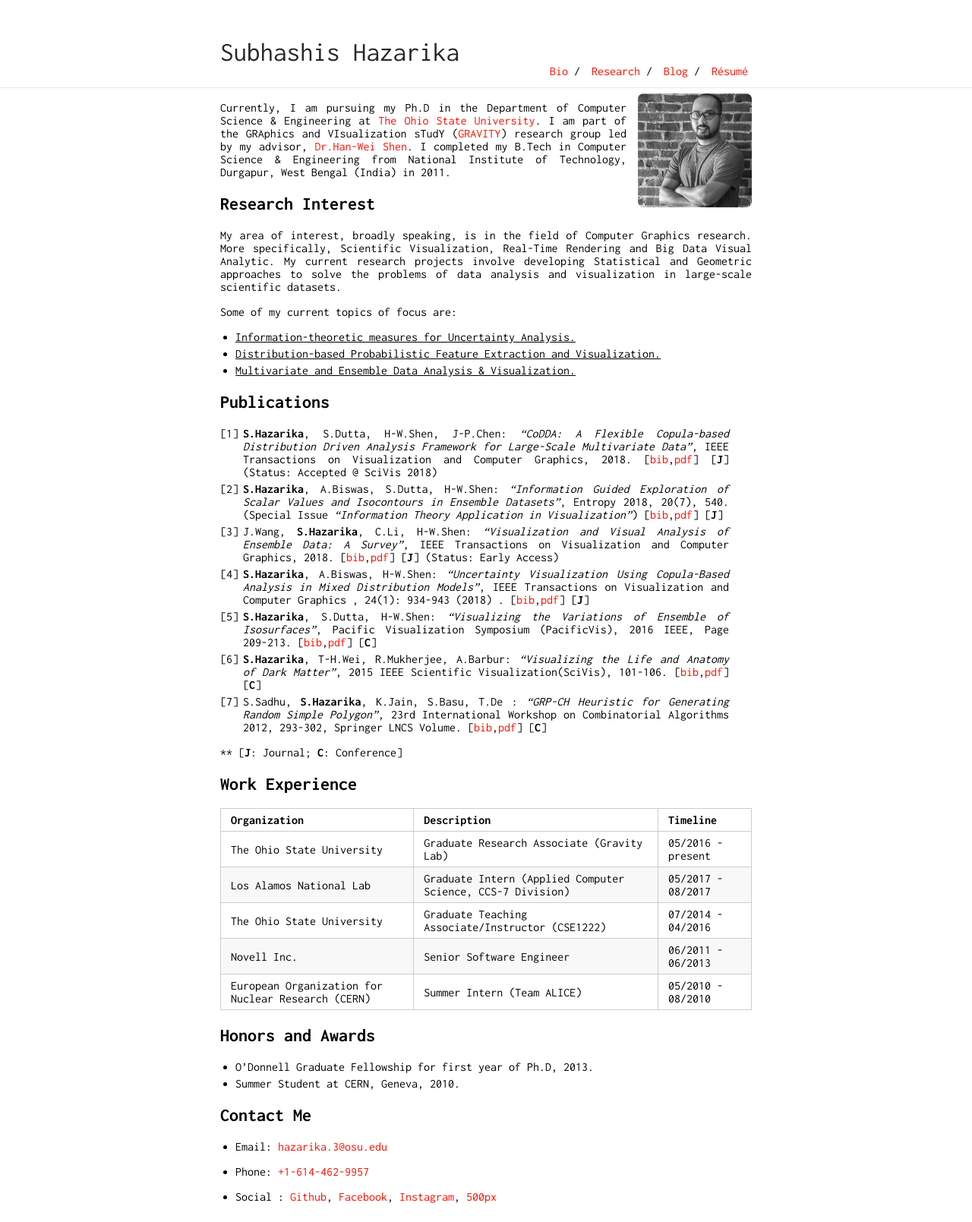
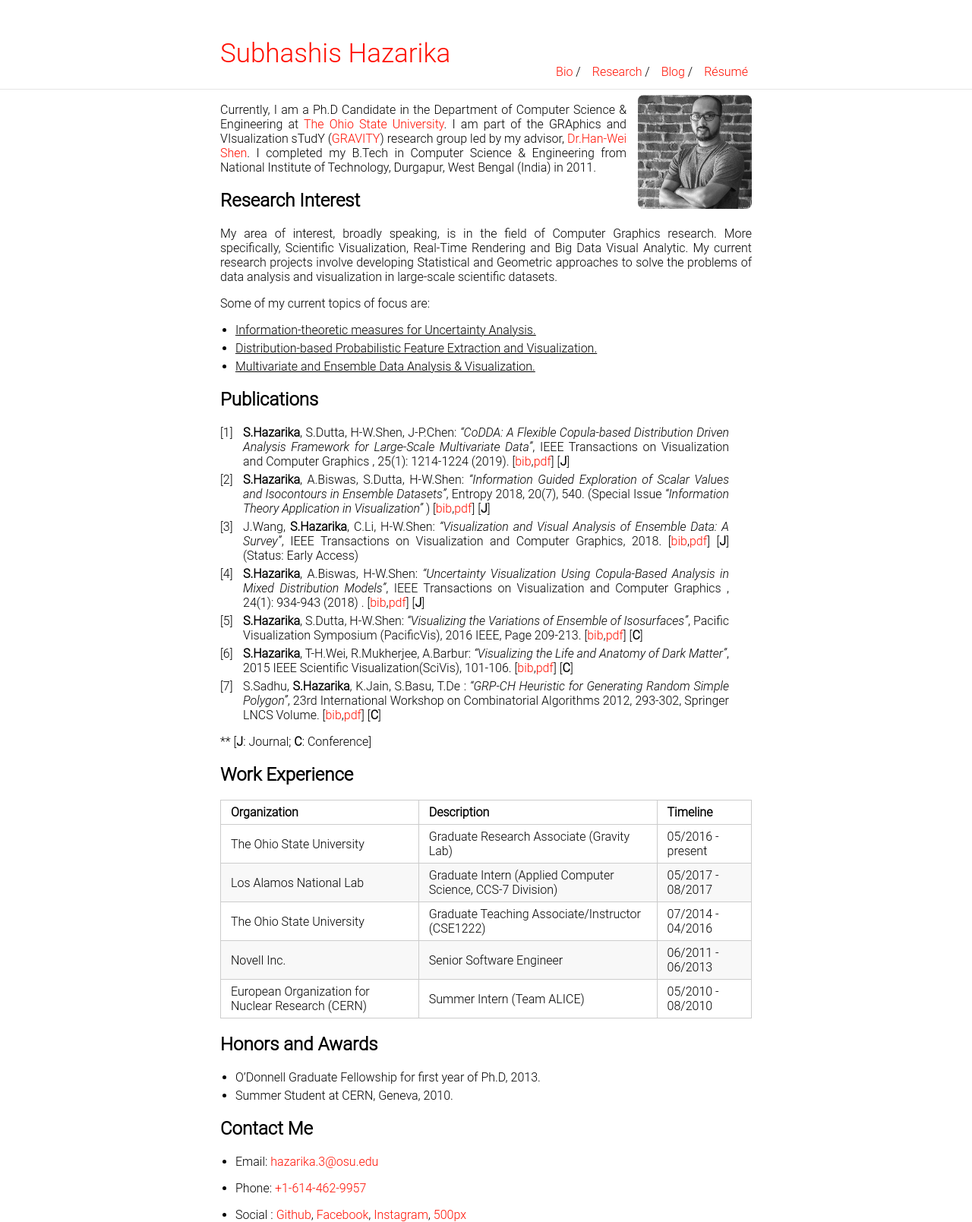
Before and after one commit to subhashis-parc/subhashis.github.io, a Jekyll site: the page built from index.md, in a window 1280 px wide. Shown: the whole page at 76% size. Built offline with Jekyll 4.4.1, drawn with Linux system fonts in a browser that asks for light colours; before the commit the page ends 1584 px from its top, so only the background shows below that.

Commit message:
new font

```diff
--- a/_sass/_style.scss
+++ b/_sass/_style.scss
@@ -11,7 +11,8 @@ html {
 }
 body {
     margin: 0;
-    font-family: "Inconsolata";
+    font-family: "Roboto Light";
+    color : #000000;
     height: 100%;
     text-align: justify;
 }
@@ -35,7 +36,6 @@ hr {
 
 #author-name {
     font-size: 35px;
-    color: #272727;
     display: inline-block;
 }
 .navbar {
--- a/index.md
+++ b/index.md
@@ -5,7 +5,7 @@ layout: default
 
 <img class="profile-picture" src="SHP_9548_lowres.jpg">
 
-Currently, I am pursuing my Ph.D in the Department of Computer Science & Engineering at [The Ohio State University](https://cse.osu.edu/). I am part of the GRAphics and VIsualization sTudY ([GRAVITY](http://web.cse.ohio-state.edu/~shen.94/hwshen/Research.html)) research group led by my advisor, [Dr.Han-Wei Shen](http://web.cse.ohio-state.edu/~shen.94/hwshen/Welcome.html). I completed my B.Tech in Computer Science & Engineering from National Institute of Technology, Durgapur, West Bengal (India) in 2011.
+Currently, I am a Ph.D Candidate in the Department of Computer Science & Engineering at [The Ohio State University](https://cse.osu.edu/). I am part of the GRAphics and VIsualization sTudY ([GRAVITY](http://web.cse.ohio-state.edu/~shen.94/hwshen/Research.html)) research group led by my advisor, [Dr.Han-Wei Shen](http://web.cse.ohio-state.edu/~shen.94/hwshen/Welcome.html). I completed my B.Tech in Computer Science & Engineering from National Institute of Technology, Durgapur, West Bengal (India) in 2011.
 
 
 ## Research Interest
@@ -19,11 +19,10 @@ Some of my current topics of focus are:
 * <u>Distribution-based Probabilistic Feature Extraction and Visualization.</u>
 * <u>Multivariate and Ensemble Data Analysis & Visualization.</u>
 
-
 ## Publications
 
-1. <b>S.Hazarika</b>, S.Dutta, H-W.Shen, J-P.Chen: <i>"CoDDA: A Flexible Copula-based Distribution Driven Analysis Framework for Large-Scale Multivariate Data"</i>, IEEE Transactions on Visualization and Computer Graphics, 2018. [[bib](),[pdf]()] [<b>J</b>] (Status: Accepted @ SciVis 2018)
-2. <b>S.Hazarika</b>, A.Biswas, S.Dutta, H-W.Shen: <i>"Information Guided Exploration of Scalar Values and Isocontours in Ensemble Datasets"</i>, Entropy 2018, 20(7), 540. (Special Issue <i>"Information Theory Application in Visualization"</i>) [[bib](),[pdf]()] [<b>J</b>]
+1. <b>S.Hazarika</b>, S.Dutta, H-W.Shen, J-P.Chen: <i>"CoDDA: A Flexible Copula-based Distribution Driven Analysis Framework for Large-Scale Multivariate Data"</i>, IEEE Transactions on Visualization and Computer Graphics , 25(1): 1214-1224 (2019). [[bib](),[pdf]()] [<b>J</b>]
+2. <b>S.Hazarika</b>, A.Biswas, S.Dutta, H-W.Shen: <i>"Information Guided Exploration of Scalar Values and Isocontours in Ensemble Datasets"</i>, Entropy 2018, 20(7), 540. (Special Issue <i>"Information Theory Application in Visualization" </i>) [[bib](),[pdf]()] [<b>J</b>]
 3. J.Wang, <b>S.Hazarika</b>, C.Li, H-W.Shen: <i>"Visualization and Visual Analysis of Ensemble Data: A Survey"</i>, IEEE Transactions on Visualization and Computer Graphics, 2018. [[bib](),[pdf]()] [<b>J</b>] (Status: Early Access)
 4. <b>S.Hazarika</b>, A.Biswas, H-W.Shen: <i>"Uncertainty Visualization Using Copula-Based Analysis in Mixed Distribution Models"</i>, IEEE Transactions on Visualization and Computer Graphics , 24(1): 934-943 (2018) . [[bib](http://ieeexplore.ieee.org/document/8017601/citations),[pdf](http://ieeexplore.ieee.org/document/8017601/citations)] [<b>J</b>]
 5. <b>S.Hazarika</b>, S.Dutta, H-W.Shen: <i>"Visualizing the Variations of Ensemble of Isosurfaces"</i>, Pacific Visualization Symposium (PacificVis), 2016 IEEE, Page 209-213. [[bib](http://dblp2.uni-trier.de/rec/bibtex/conf/apvis/HazarikaDS16),[pdf]()] [<b>C</b>]
```
Also changed, not shown: 3 other files.
